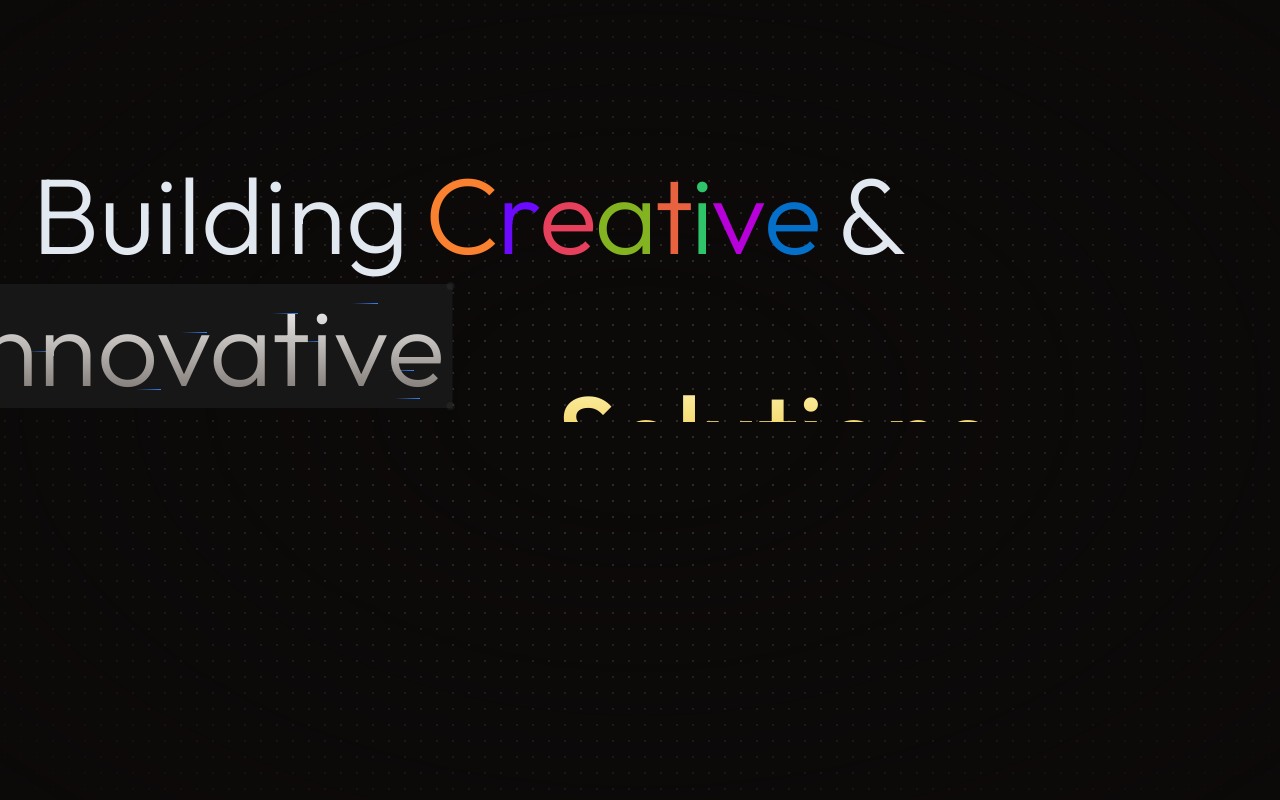
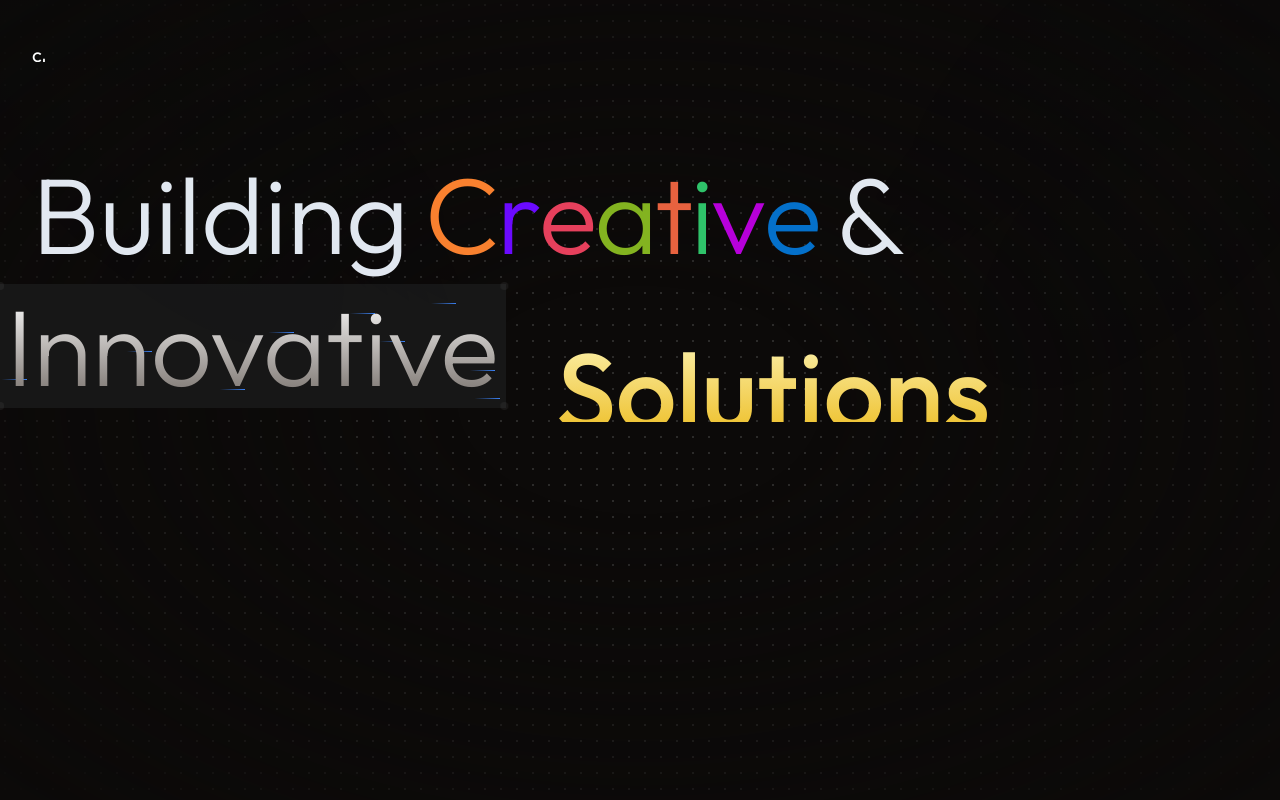
Before and after one commit to Clupai8o0/portfolio, a Next.js app: page / in a window 1280 px wide. Shown: the top 800 px of the page. Built offline with nearby package versions, Linux system fonts and the light colour scheme.

Commit message:
clip image

```diff
--- a/app/page.tsx
+++ b/app/page.tsx
@@ -36,6 +36,7 @@ export default function Home() {
 			<ClipImage />
 
 			<div className="h-screen w-screen"></div>
+			<div className="h-screen w-screen"></div>
 
 			<Footer />
 		</main>
--- a/components/content/clip-image.tsx
+++ b/components/content/clip-image.tsx
@@ -37,6 +37,9 @@ function ClipImage() {
 				height: "100vh",
 				borderRadius: 0,
 			});
+			clipAnimation.to(".about-image", {
+				top: 0
+			}, "=")
 		},
 		{ scope: container }
 	);
```
